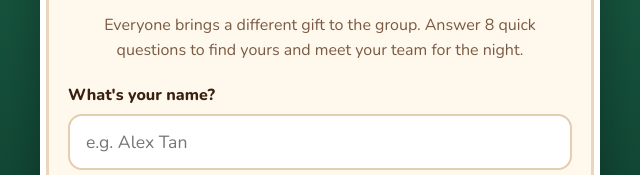
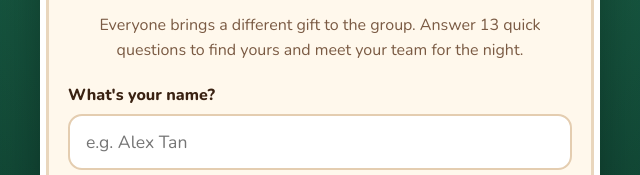
Before and after one commit to SekyoT/gingerbread-quiz, a website: page public/index.html in a window 1280 px wide. Shown: the part 302-477 px from the top of the page, 320-960 px from the left. Drawn offline with nearby package versions, Linux system fonts and the light colour scheme; a web font is replaced by a local one.

Commit message:
Use Well Hello Session 2 questions with weighted points

```diff
--- a/public/index.html
+++ b/public/index.html
@@ -281,7 +281,7 @@
 
     // ---------- intro ----------
     byId("title").textContent = QUIZ.title;
-    byId("subtitle").textContent = QUIZ.subtitle;
+    byId("subtitle").textContent = QUIZ.subtitle.replace("{count}", QUIZ.questions.length);
     byId("heroCookies").innerHTML = QUIZ.personalities.map((p) => drawGift(p.icon, p.color)).join("");
     byId("ovenCookie").innerHTML = drawGift("present", "#c8283a");
 
@@ -352,8 +352,10 @@
     function computeScores() {
       const scores = Object.fromEntries(QUIZ.personalities.map((p) => [p.id, 0]));
       picks.forEach((ansIndex, qi) => {
-        const pid = QUIZ.questions[qi].answers[ansIndex]?.p;
-        if (pid in scores) scores[pid]++;
+        const a = QUIZ.questions[qi].answers[ansIndex];
+        if (!a) return;
+        const pts = a.points || (a.p ? { [a.p]: 1 } : {});
+        for (const [pid, n] of Object.entries(pts)) if (pid in scores) scores[pid] += Number(n) || 0;
       });
       return scores;
     }
--- a/public/quiz-config.js
+++ b/public/quiz-config.js
@@ -3,9 +3,11 @@
 //  Both the quiz page and the organiser dashboard read from here.
 //
 //  • Each personality needs a unique `id` (lowercase letters/numbers/dashes).
-//  • Each answer has a `p` that says which personality it gives a point to.
-//  • You can have any number of personalities and questions. Try to give
-//    every personality the same number of answers so teams stay even.
+//  • Each answer has `points`, saying how many points it gives to which
+//    personalities, e.g. points: { "cozy-blanket": 2, "scrapbook": 2 }.
+//    (Matches the Excel sheet: one column per personality.)
+//  • You can have any number of personalities and questions. Keep the max
+//    possible points equal for every personality so teams stay even.
 //  • `icon` options for the drawing:
 //      "blanket", "sneaker", "mystery-box", "scrapbook", "present"
 // ============================================================================
@@ -13,7 +15,7 @@
 window.QUIZ = {
   title: "What Christmas Gift Are You?",
   subtitle:
-    "Everyone brings a different gift to the group. Answer 8 quick questions to find yours and meet your team for the night.",
+    "Everyone brings a different gift to the group. Answer {count} quick questions to find yours and meet your team for the night.",
 
   personalities: [
     {
@@ -68,75 +70,114 @@ window.QUIZ = {
 
   questions: [
     {
-      q: "It's the first hour of the Christmas mixer. Where are you?",
+      q: "What's your usual café order?",
       answers: [
-        { text: "Settled into a comfy corner, deep in a chat with a few people", p: "cozy-blanket" },
-        { text: "Getting everyone hyped up for the first game", p: "fresh-kicks" },
-        { text: "Wandering around to see what's going on everywhere", p: "mystery-box" },
-        { text: "Snapping photos of the decorations and the people", p: "scrapbook" },
-      ],
-    },
-    {
-      q: "You pulled a name for Secret Santa. What do you get them?",
-      answers: [
-        { text: "Something cosy: fuzzy socks, a nice mug, their favourite snacks", p: "cozy-blanket" },
-        { text: "Something for their goals: gym gear, a planner, a good water bottle", p: "fresh-kicks" },
-        { text: "A voucher for something they've never tried before", p: "mystery-box" },
-        { text: "A handmade card with an inside joke only they'd get", p: "scrapbook" },
-      ],
-    },
-    {
-      q: "Your perfect weekend looks like…",
-      answers: [
-        { text: "Café hopping and a long catch-up with friends", p: "cozy-blanket" },
-        { text: "A morning run, then a game of futsal or badminton", p: "fresh-kicks" },
-        { text: "No plans. Pick a random MRT stop and see what happens.", p: "mystery-box" },
-        { text: "A gig, an art exhibition or a photo walk", p: "scrapbook" },
-      ],
-    },
-    {
-      q: "A friend is having a rough week. You…",
-      answers: [
-        { text: "Invite them over for comfort food and a movie", p: "cozy-blanket" },
-        { text: "Send a “you got this!” text and help them make a plan", p: "fresh-kicks" },
-        { text: "Drag them somewhere new to take their mind off it", p: "mystery-box" },
-        { text: "Write them a heartfelt note they can keep", p: "scrapbook" },
-      ],
-    },
-    {
-      q: "Group project time. You're the one…",
-      answers: [
-        { text: "Keeping the vibes good and making sure everyone feels included", p: "cozy-blanket" },
-        { text: "Setting the goals and pushing the team to hit them", p: "fresh-kicks" },
-        { text: "Throwing out bold ideas nobody else thought of", p: "mystery-box" },
-        { text: "Making the slides look amazing and telling the story", p: "scrapbook" },
-      ],
-    },
-    {
-      q: "Which present are you unwrapping first?",
-      answers: [
-        { text: "The big, soft one. It's definitely a hoodie.", p: "cozy-blanket" },
-        { text: "The shoebox. New running shoes, please!", p: "fresh-kicks" },
-        { text: "The weirdly shaped one with no label", p: "mystery-box" },
-        { text: "The small flat one that might be a polaroid camera", p: "scrapbook" },
+        { text: "Hot chocolate and whatever pastry looks freshest", points: { "cozy-blanket": 1 } },
+        { text: "Iced black coffee to fuel a full day", points: { "fresh-kicks": 1 } },
+        { text: "Whatever's new on the menu that I've never tried", points: { "mystery-box": 1 } },
+        { text: "The prettiest drink on the menu, photographed before the first sip", points: { "scrapbook": 1 } },
       ],
     },
     {
       q: "Your camera roll is mostly…",
       answers: [
-        { text: "Food. So much food.", p: "cozy-blanket" },
-        { text: "Workout progress and match-day photos", p: "fresh-kicks" },
-        { text: "Random places you can't remember the names of", p: "mystery-box" },
-        { text: "Sunsets, concerts and candid shots of friends", p: "scrapbook" },
+        { text: "Food, and blurry photos of friends laughing", points: { "cozy-blanket": 1 } },
+        { text: "Workout progress, scoreboards and screenshots of goals", points: { "fresh-kicks": 1 } },
+        { text: "Random places, weird signs and things I stumbled on", points: { "mystery-box": 1 } },
+        { text: "Sunsets, little details and carefully curated photo dumps", points: { "scrapbook": 1 } },
       ],
     },
     {
-      q: "In your friend group, you're the one who…",
+      q: "A friend texts you: \"I'm having a rough week.\" What do you do?",
       answers: [
-        { text: "Makes everyone feel at home", p: "cozy-blanket" },
-        { text: "Cheers the loudest for everyone else", p: "fresh-kicks" },
-        { text: "Always says “why not?”", p: "mystery-box" },
-        { text: "Remembers the little details about everyone", p: "scrapbook" },
+        { text: "Show up with their favourite snacks and just keep them company", points: { "cozy-blanket": 2 } },
+        { text: "Hype them up and help them figure out the next step", points: { "fresh-kicks": 2 } },
+        { text: "Invite them out for something fun to lift them up", points: { "mystery-box": 2 } },
+        { text: "Send a long heartfelt message, or a song that made you think of them", points: { "scrapbook": 2 } },
+      ],
+    },
+    {
+      q: "After a long week, what recharges you most?",
+      answers: [
+        { text: "A slow night in", points: { "cozy-blanket": 2, "scrapbook": 2 } },
+        { text: "Getting out and doing something", points: { "fresh-kicks": 2, "mystery-box": 2 } },
+      ],
+    },
+    {
+      q: "Plans got cancelled and it's pouring with rain. You…",
+      answers: [
+        { text: "Stay in with a blanket and a comfort show", points: { "cozy-blanket": 1 } },
+        { text: "Move it indoors: bouldering, badminton, anything active", points: { "fresh-kicks": 1 } },
+        { text: "Go out anyway, rain just makes it more of an adventure", points: { "mystery-box": 1 } },
+        { text: "Put on a rainy day playlist and start a creative project", points: { "scrapbook": 1 } },
+      ],
+    },
+    {
+      q: "It's game night. Which game are you reaching for?",
+      answers: [
+        { text: "Something easy like Uno, so everyone can join in", points: { "cozy-blanket": 1 } },
+        { text: "Anything competitive, I'm here to win", points: { "fresh-kicks": 1 } },
+        { text: "A game none of us have ever played", points: { "mystery-box": 1 } },
+        { text: "Something creative, like Pictionary or Dixit", points: { "scrapbook": 1 } },
+      ],
+    },
+    {
+      q: "There's a big event coming up and they need volunteers. You sign up for…",
+      answers: [
+        { text: "The welcome team, greeting people at the door", points: { "cozy-blanket": 2 } },
+        { text: "Running the games and keeping the energy up", points: { "fresh-kicks": 2 } },
+        { text: "Trying a role I've never done before, just to see what it's like", points: { "mystery-box": 2 } },
+        { text: "Photography, decor or the slideshow", points: { "scrapbook": 2 } },
+      ],
+    },
+    {
+      q: "Planning a day out with friends, you'd rather…",
+      answers: [
+        { text: "Keep it loose and see where the day takes us", points: { "cozy-blanket": 2, "mystery-box": 2 } },
+        { text: "Have a plan so we make the most of it", points: { "fresh-kicks": 2, "scrapbook": 2 } },
+      ],
+    },
+    {
+      q: "Which superpower would you pick?",
+      answers: [
+        { text: "Making anyone feel instantly at ease", points: { "cozy-blanket": 1 } },
+        { text: "Never running out of energy", points: { "fresh-kicks": 1 } },
+        { text: "Teleporting anywhere, anytime", points: { "mystery-box": 1 } },
+        { text: "Reliving any memory, perfectly", points: { "scrapbook": 1 } },
+      ],
+    },
+    {
+      q: "What souvenir do you bring home from a trip?",
+      answers: [
+        { text: "Local snacks to share with everyone back home", points: { "cozy-blanket": 1 } },
+        { text: "A shirt from the hike or race I finished there", points: { "fresh-kicks": 1 } },
+        { text: "Something random that comes with a crazy story", points: { "mystery-box": 1 } },
+        { text: "Postcards, ticket stubs and photos to keep", points: { "scrapbook": 1 } },
+      ],
+    },
+    {
+      q: "It's a close friend's birthday. What's your contribution?",
+      answers: [
+        { text: "Hosting at my place, with homemade food", points: { "cozy-blanket": 2 } },
+        { text: "Organising everything and making sure it actually happens", points: { "fresh-kicks": 2 } },
+        { text: "A surprise they'll never see coming", points: { "mystery-box": 2 } },
+        { text: "A handmade card, photo collage or video montage", points: { "scrapbook": 2 } },
+      ],
+    },
+    {
+      q: "Which would you rather be known for?",
+      answers: [
+        { text: "Being someone who helps others feel supported and encouraged", points: { "cozy-blanket": 2, "fresh-kicks": 2 } },
+        { text: "Being someone who brings new experiences and meaningful moments into people's lives", points: { "mystery-box": 2, "scrapbook": 2 } },
+      ],
+    },
+    {
+      q: "Which compliment would mean the most to you?",
+      answers: [
+        { text: "\"Being around you feels like home.\"", points: { "cozy-blanket": 2 } },
+        { text: "\"You make me want to be better.\"", points: { "fresh-kicks": 2 } },
+        { text: "\"Life is never boring with you around.\"", points: { "mystery-box": 2 } },
+        { text: "\"You notice things nobody else does.\"", points: { "scrapbook": 2 } },
       ],
     },
   ],
```
